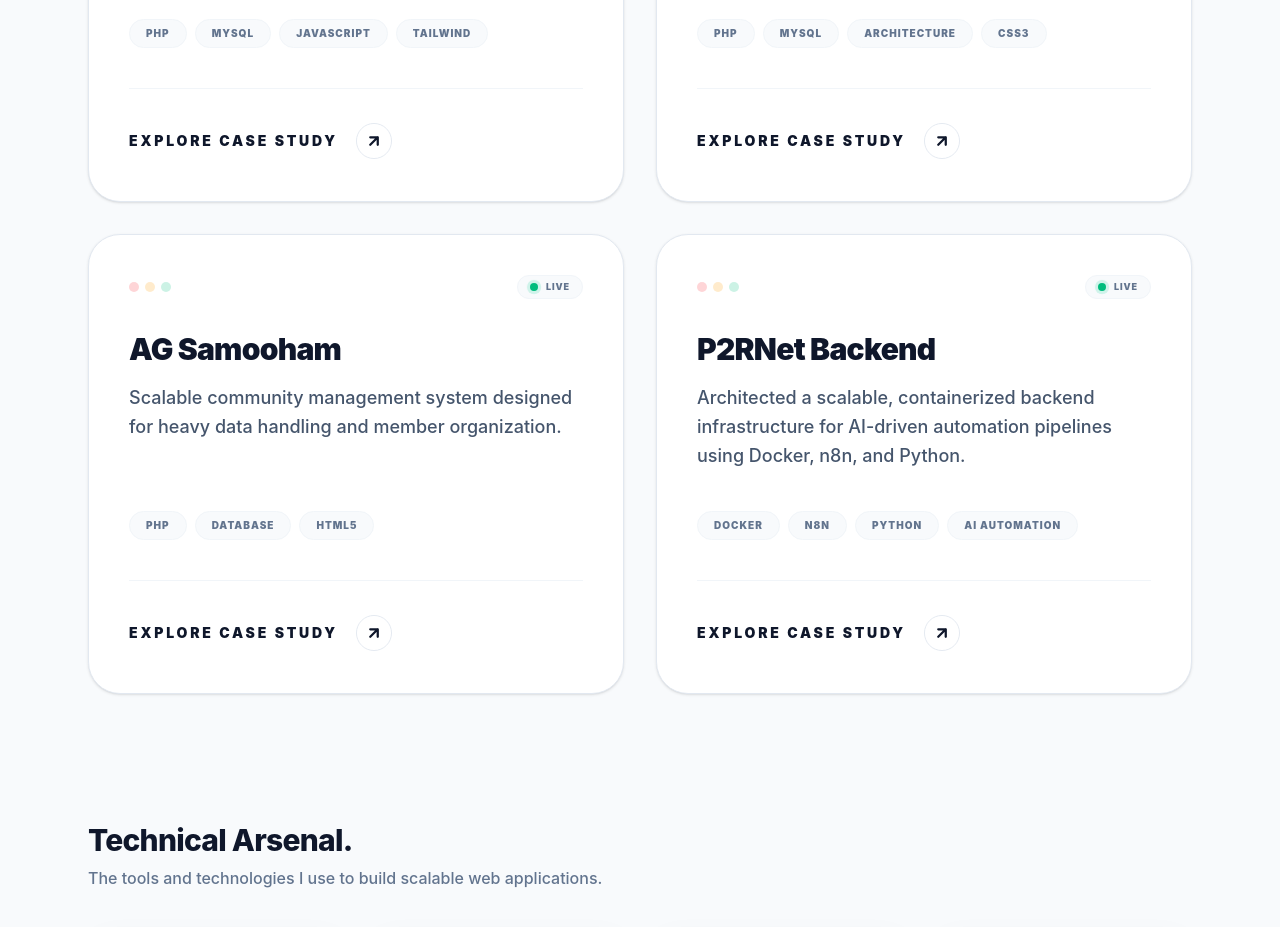
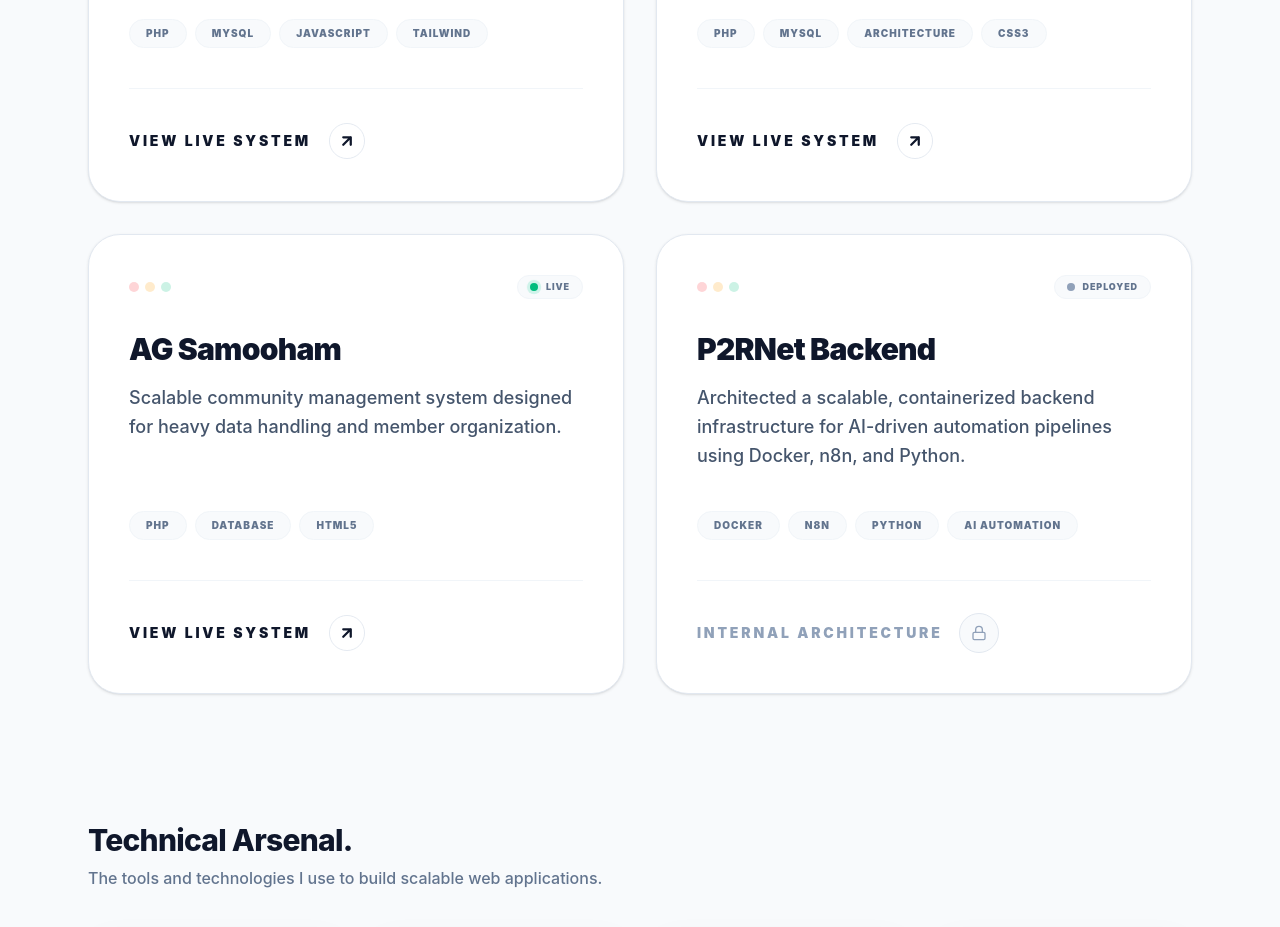
Before and after one commit to vabishek754-maker/abishek-portfolio, a React (Vite) app: page / in a window 1280 px wide. Shown: the part 2180-3107 px from the top of the page. Built offline with nearby package versions, Linux system fonts and the light colour scheme.

Commit message:
style: Removed external link for confidential backend project

```diff
--- a/src/components/Projects.jsx
+++ b/src/components/Projects.jsx
@@ -30,7 +30,7 @@ const projects = [
     title: "P2RNet Backend",
     desc: "Architected a scalable, containerized backend infrastructure for AI-driven automation pipelines using Docker, n8n, and Python.",
     tech: ["Docker", "n8n", "Python", "AI Automation"],
-    link: "https://n8n.p2rnet.com",
+    // Notice: No link here anymore!
     glow: "group-hover:shadow-cyan-500/20"
   }
 ];
@@ -61,13 +61,22 @@ const Projects = () => {
                 <div className="w-2.5 h-2.5 rounded-full bg-amber-500/20 group-hover:bg-amber-500 transition-colors"></div>
                 <div className="w-2.5 h-2.5 rounded-full bg-emerald-500/20 group-hover:bg-emerald-500 transition-colors"></div>
 
-                {/* 🟢 NEW: Live Pulsing Status Dot */}
+                {/* Status Dot: Live for linked projects, Offline/Private for unlinked */}
                 <div className="ml-auto flex items-center gap-2 px-3 py-1 bg-slate-50 dark:bg-slate-800/50 rounded-full border border-slate-100 dark:border-slate-700">
+                  {project.link ? (
+                    <>
                       <span className="relative flex h-2 w-2">
                         <span className="animate-ping absolute inline-flex h-full w-full rounded-full bg-emerald-400 opacity-75"></span>
                         <span className="relative inline-flex rounded-full h-2 w-2 bg-emerald-500"></span>
                       </span>
                       <span className="text-[9px] font-black text-slate-500 dark:text-slate-400 tracking-widest uppercase">Live</span>
+                    </>
+                  ) : (
+                    <>
+                      <span className="relative inline-flex rounded-full h-2 w-2 bg-slate-400 dark:bg-slate-500"></span>
+                      <span className="text-[9px] font-black text-slate-500 dark:text-slate-400 tracking-widest uppercase">Deployed</span>
+                    </>
+                  )}
                 </div>
               </div>
 
@@ -89,6 +98,8 @@ const Projects = () => {
                 </div>
 
                 <div className="pt-8 border-t border-slate-100 dark:border-slate-800/50">
+                  {/* CONDITIONAL RENDERING: If there is a link, show the button. If not, show Private Status */}
+                  {project.link ? (
                     <a
                       href={project.link}
                       target="_blank"
@@ -96,13 +107,22 @@ const Projects = () => {
                       className="inline-flex items-center gap-4 text-slate-900 dark:text-white font-black text-sm uppercase tracking-[0.2em] group/link"
                     >
                       <span className="relative">
-                      Explore Case Study
+                        View Live System
                         <span className="absolute -bottom-1 left-0 w-0 h-0.5 bg-blue-600 transition-all duration-300 group-hover/link:w-full"></span>
                       </span>
                       <div className="w-10 h-10 rounded-full border border-slate-200 dark:border-slate-800 flex items-center justify-center group-hover/link:bg-blue-600 group-hover/link:border-blue-600 group-hover/link:text-white transition-all duration-500 scale-90 group-hover/link:scale-110">
                         <svg width="20" height="20" viewBox="0 0 24 24" fill="none" stroke="currentColor" strokeWidth="3" strokeLinecap="round" strokeLinejoin="round"><path d="M7 17L17 7M17 7H7M17 7V17"/></svg>
                       </div>
                     </a>
+                  ) : (
+                    <div className="inline-flex items-center gap-4 text-slate-400 dark:text-slate-500 font-black text-sm uppercase tracking-[0.2em] cursor-not-allowed">
+                      <span>Internal Architecture</span>
+                      <div className="w-10 h-10 rounded-full border border-slate-200 dark:border-slate-800 flex items-center justify-center bg-slate-50 dark:bg-slate-800/30">
+                        {/* Lock Icon */}
+                        <svg width="16" height="16" viewBox="0 0 24 24" fill="none" stroke="currentColor" strokeWidth="2" strokeLinecap="round" strokeLinejoin="round"><rect x="3" y="11" width="18" height="11" rx="2" ry="2"></rect><path d="M7 11V7a5 5 0 0 1 10 0v4"></path></svg>
+                      </div>
+                    </div>
+                  )}
                 </div>
               </div>
             </div>
```
Lines whose indentation alone changed are shown as unchanged.
